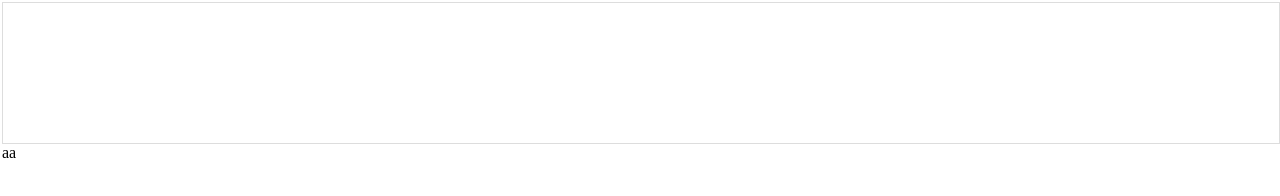
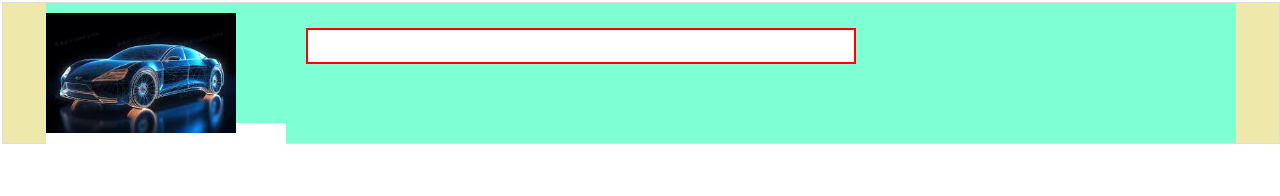
Before and after one commit to Yongbing-Rex/Shopping-Website-Static-, a plain HTML site: page Shopping Website/index.html in a window 1280 px wide. Drawn offline with Linux system fonts and the light colour scheme.

Commit message:
Header design

```diff
--- a/Shopping Website/css/index.css
+++ b/Shopping Website/css/index.css
@@ -8,10 +8,68 @@ html,body{
     width:100%;
     height:140px;
     border:1px solid #ddd;
-    /* background-color: rgb(217, 26, 29); */
+    background-color: palegoldenrod;
 }
 
-#a{
-    margin:auto;
-    border-color: black;
+.wrap{
+    width:1190px;
+    margin:0 auto;
+    height: 140px;
 }
+
+.header-box{
+    height: 140px;
+    position: relative;
+    background-color: aquamarine;
+}
+
+.logo{
+    position:absolute;
+    left:0px;
+    top:10px;
+    width:190px;
+    height:120px;
+    background-image:url(./../images/logo.jpg);
+    background-position: 0 0;
+    background-repeat: no-repeat;
+    background-size: cover;
+}
+
+.search{
+    width:100%;
+    height: 60px;
+}
+
+.search-m{
+    width: 100%;
+    height: 60px;
+    position: relative;
+}
+
+.search_logo{
+    display: none;
+    width: 125px;
+    height: 40px;
+    position: absolute;
+    top: 4px;
+    left: 0;
+}
+
+.form{
+    position: absolute;
+    left: 260px;
+    top: 25px;
+    width: 546px;
+    height: 32px;
+    border: 2px solid red ;
+    background-color: #fff;
+}
+
+.keyword{
+    width: 425;
+    height: 26px;
+    padding: 2px 44px 2px 17px;
+    border: 1px solid transparent;
+
+
+}
--- a/Shopping Website/index.html
+++ b/Shopping Website/index.html
@@ -10,14 +10,25 @@
 <body>
 
     <div class="header">
-
+        <div class="wrap header-box">
+            <div class="logo"></div>
+            <div class="search" class></div>
+                <div class="search-m"></div>
+                <!-- steaky logo -->
+                    <div class="search_logo"></div>
+                    <div class="form"></div>
+                        <input type="text" class="keyword">
+        </div>
 
     </div>
 
 
+
+
+
+
     <div id="a"></div>
 
-    aa
 
 
 
```
Also changed, not shown: Shopping Website/images/logo.jpg (added), 1 other file.
